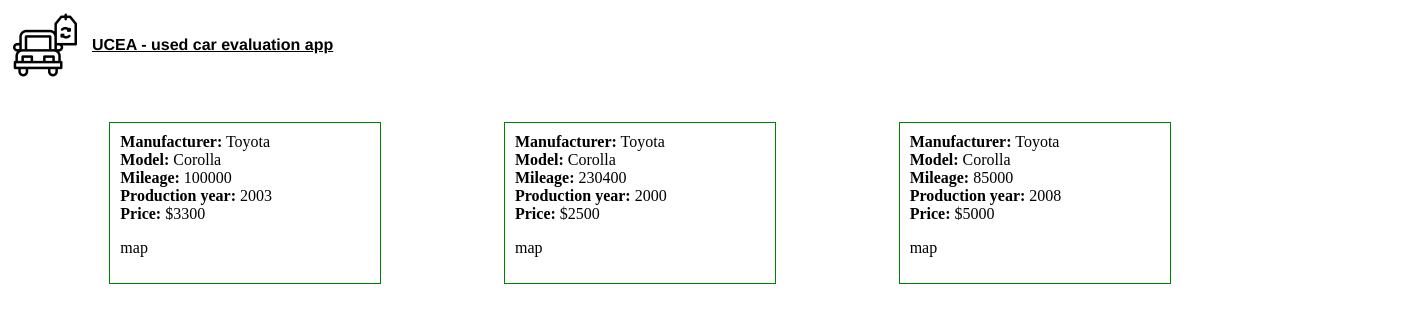
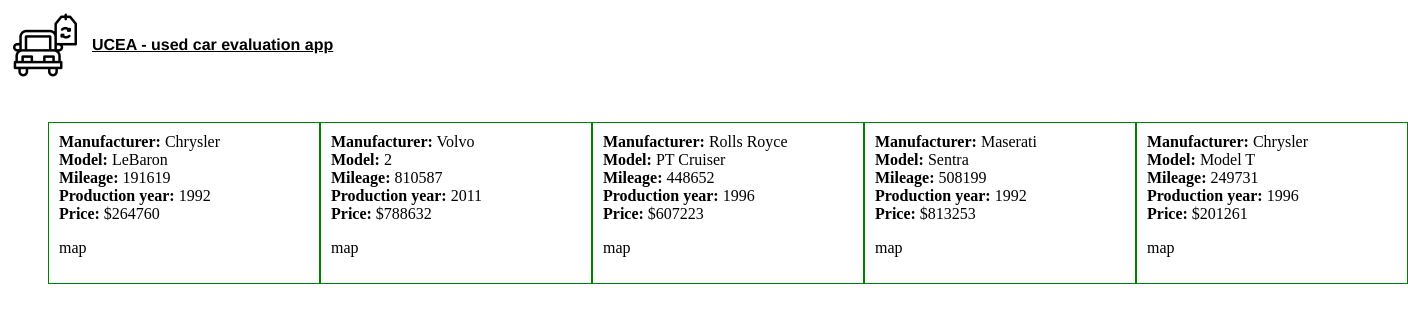
Before and after one commit to shevOle/ang-used-car-evaluation-app, an Angular app: page / in a window 1280 px wide. Shown: the top 322 px of the page, 1408 px wide, since content can reach past the window. Built offline with nearby package versions, Linux system fonts and the light colour scheme.

Commit message:
feat: add faker for data generation

```diff
--- a/package.json
+++ b/package.json
@@ -18,6 +18,7 @@
     "@angular/platform-browser": "^17.3.0",
     "@angular/platform-browser-dynamic": "^17.3.0",
     "@angular/router": "^17.3.0",
+    "@faker-js/faker": "^8.4.1",
     "rxjs": "~7.8.0",
     "tslib": "^2.3.0",
     "zone.js": "~0.14.3"
--- a/src/app/reportsList/reportsList.component.ts
+++ b/src/app/reportsList/reportsList.component.ts
@@ -1,5 +1,6 @@
 import { Component } from '@angular/core';
 import { CommonModule } from '@angular/common';
+import { faker } from '@faker-js/faker';
 import { Report } from '../report/interfaces/report';
 import { ReportComponent } from '../report/report.component';
 
@@ -11,27 +12,15 @@
   styleUrl: './reportsList.component.scss',
 })
 export class ReportsListComponent {
-  reportsList: Report[] = [
-    {
-      make: 'Toyota',
-      model: 'Corolla',
-      year: 2003,
-      mileage: 100000,
-      price: 3300,
-    },
-    {
-      make: 'Toyota',
-      model: 'Corolla',
-      year: 2000,
-      mileage: 230400,
-      price: 2500,
-    },
-    {
-      make: 'Toyota',
-      model: 'Corolla',
-      year: 2008,
-      mileage: 85000,
-      price: 5000,
-    },
-  ];
+  reportsList: Report[] = Array(5)
+    .fill(null)
+    .map(() => ({
+      make: faker.vehicle.manufacturer(),
+      model: faker.vehicle.model(),
+      mileage: faker.number.int({ min: 0, max: 1000000 }),
+      year: faker.number.int({ max: new Date().getFullYear(), min: 1990 }),
+      price: faker.number.int({ min: 0, max: 1000000 }),
+      lat: faker.location.latitude(),
+      lng: faker.location.longitude(),
+    }));
 }
```
Also changed, not shown: 1 other file (tests, documents, lock files or other folders).
